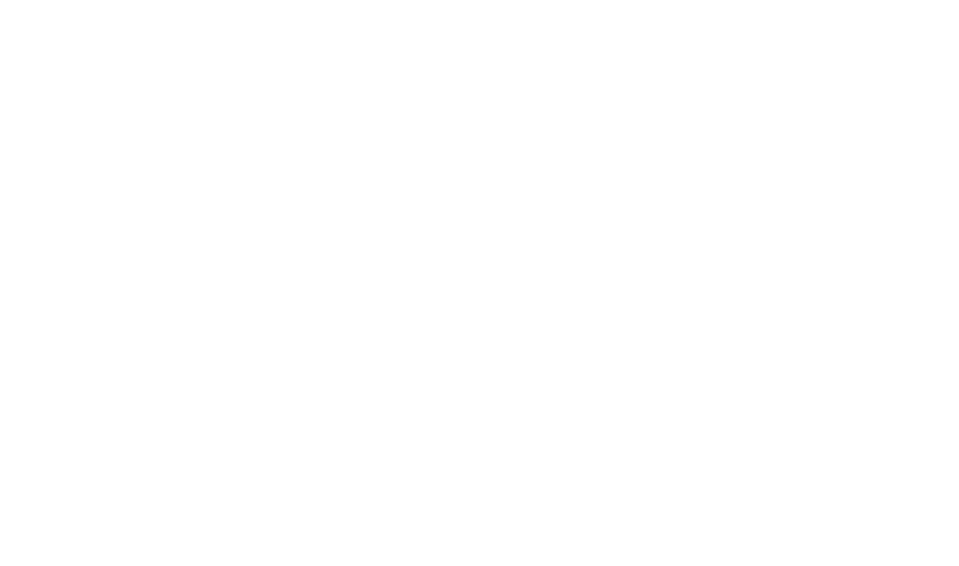
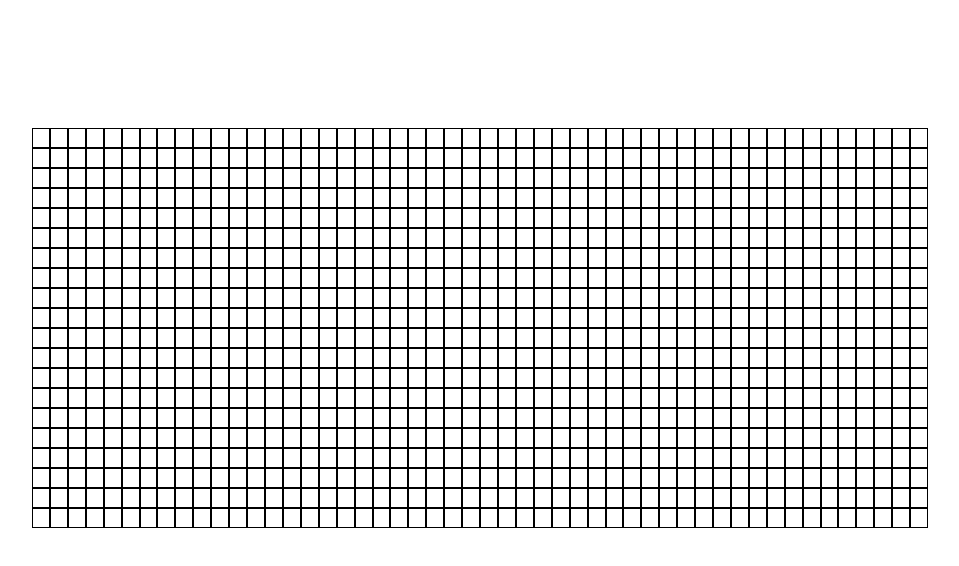
Before and after one commit to Zsoltbanyai/pathfinding-react, a React (Create React App) app: page / in a window 1280 px wide. Shown: the top 566 px of the page, without its empty margins (160-1119 px from the left). Built offline with nearby package versions, Linux system fonts and the light colour scheme.

Commit message:
add a basic grid, populated with node components and a little css styling to make it centered

```diff
--- a/src/App.js
+++ b/src/App.js
@@ -1,11 +1,10 @@
 import './App.css';
-// eslint-disable-next-line no-unused-vars
-import pathfinding from './pathfinding/pathfinding';
+import {Pathfinding} from './pathfinding/Pathfinding';
 
 function App() {
   return (
     <div className="App">
-      <pathfinding />
+      <Pathfinding />
     </div>
   );
 }
--- /dev/null
+++ b/src/pathfinding/Pathfinding.jsx
@@ -0,0 +1,36 @@
+import './Pathfinding.css'
+import {Node} from './node/Node'
+
+export const Pathfinding = () => {
+    const createGrid = (numRows, numCols) => {
+        const grid = []
+        for (let row = 0; row < numRows; row++) {
+            const currentRow = []
+            for (let col = 0; col < numCols; col++) {
+                currentRow.push(<Node row={row} col={col} />)
+            }
+            grid.push(currentRow)
+        }
+        return grid
+    }
+
+    const grid = createGrid(20, 50)
+    const gridElement =
+        <div className="grid">
+            {grid.map((row, rowIdx) => {
+                return (
+                    <div key={rowIdx} className="row">
+                        {row.map((node, nodeIdx) => {
+                            return <Node key={nodeIdx} row={rowIdx} col={nodeIdx} />
+                        })}
+                    </div>
+                )
+            })}
+        </div>
+
+    return (
+        <div>
+            {gridElement}
+        </div>
+    )
+}
--- /dev/null
+++ b/src/pathfinding/node/Node.css
@@ -0,0 +1,24 @@
+.node {
+    width: 20px;
+    height: 20px;
+    border: 1px solid black;
+    /*
+    The box-sizing: border-box; is to make sure that the border is included
+    in the width and height of the element, so the element will be square.
+    */
+    box-sizing: border-box;
+}
+
+.grid {
+    width: 70%;
+    /* grid will be centered horizontally */
+    margin: auto;
+    padding-top: 10%;
+}
+
+/*
+display: flex will make the nodes align horizontally in the same row.
+*/
+.row {
+    display: flex;
+}
--- /dev/null
+++ b/src/pathfinding/node/Node.jsx
@@ -0,0 +1,5 @@
+import './Node.css'
+
+export const Node = ({row, col}) => {
+    return <div className="node"></div>
+}
```
Also changed, not shown: src/pathfinding/Pathfinding.css (added), src/pathfinding/node/node.css (deleted), src/pathfinding/node/node.jsx (deleted), src/pathfinding/pathfinding.css (deleted), src/pathfinding/pathfinding.jsx (deleted).
